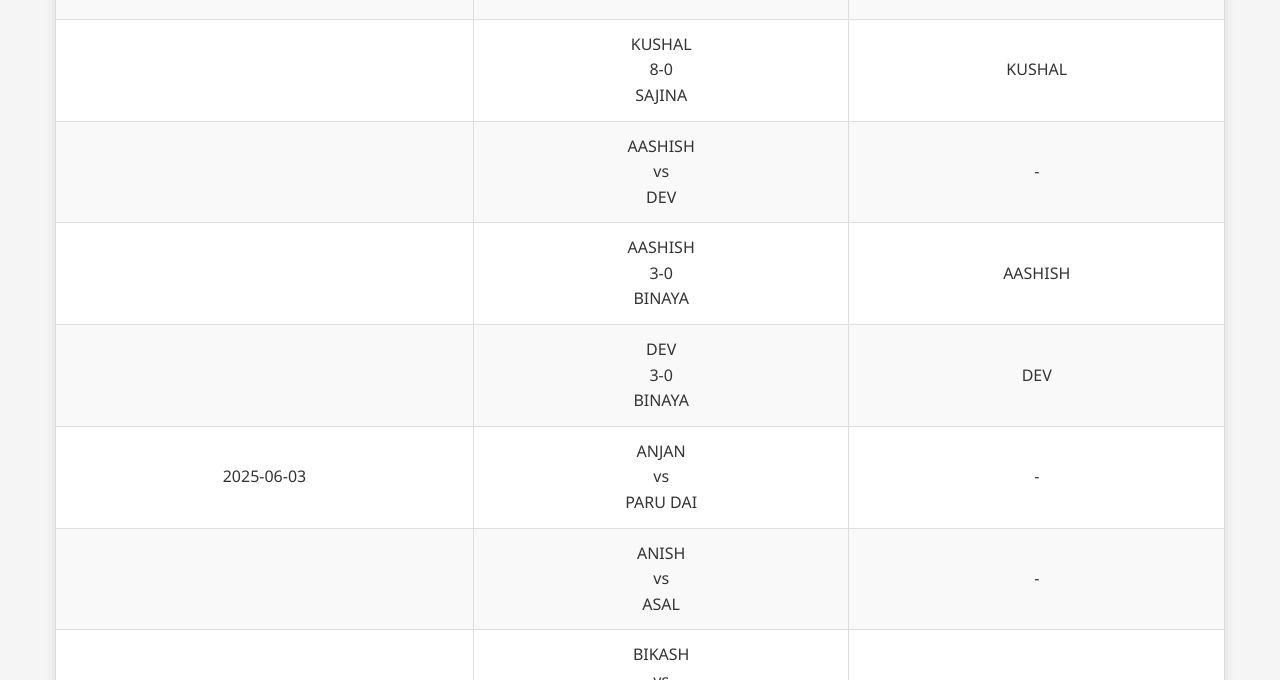
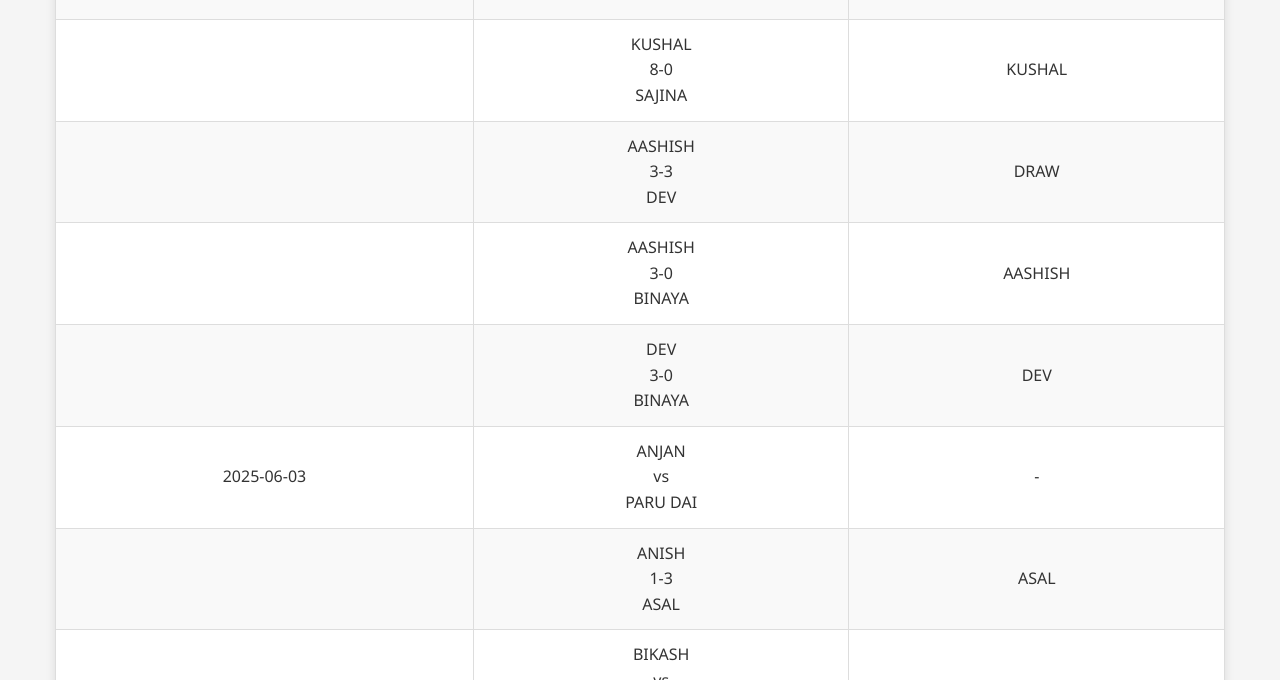
Before and after one commit to 4itaashish/eMPL-4th-Edt, a plain HTML site: page index.html in a window 1280 px wide. Shown: the part 2100-2780 px from the top of the page. Drawn offline with Linux system fonts and the light colour scheme.

Commit message:
Update index.html

```diff
--- a/index.html
+++ b/index.html
@@ -144,8 +144,8 @@
                     </tr>
                     <tr>
                         <td></td>
-                        <td>AASHISH <br>vs<br> DEV</td>
-                        <td>-</td>
+                        <td>AASHISH <br>3-3<br> DEV</td>
+                        <td>DRAW</td>
                     </tr>
                     <tr>
                         <td></td>
@@ -164,8 +164,8 @@
                     </tr>
                     <tr>
                         <td></td>
-                        <td>ANISH <br>vs<br> ASAL</td>
-                        <td>-</td>
+                        <td>ANISH <br>1-3<br> ASAL</td>
+                        <td>ASAL</td>
                     </tr>
                     <tr>
                         <td></td>
```
